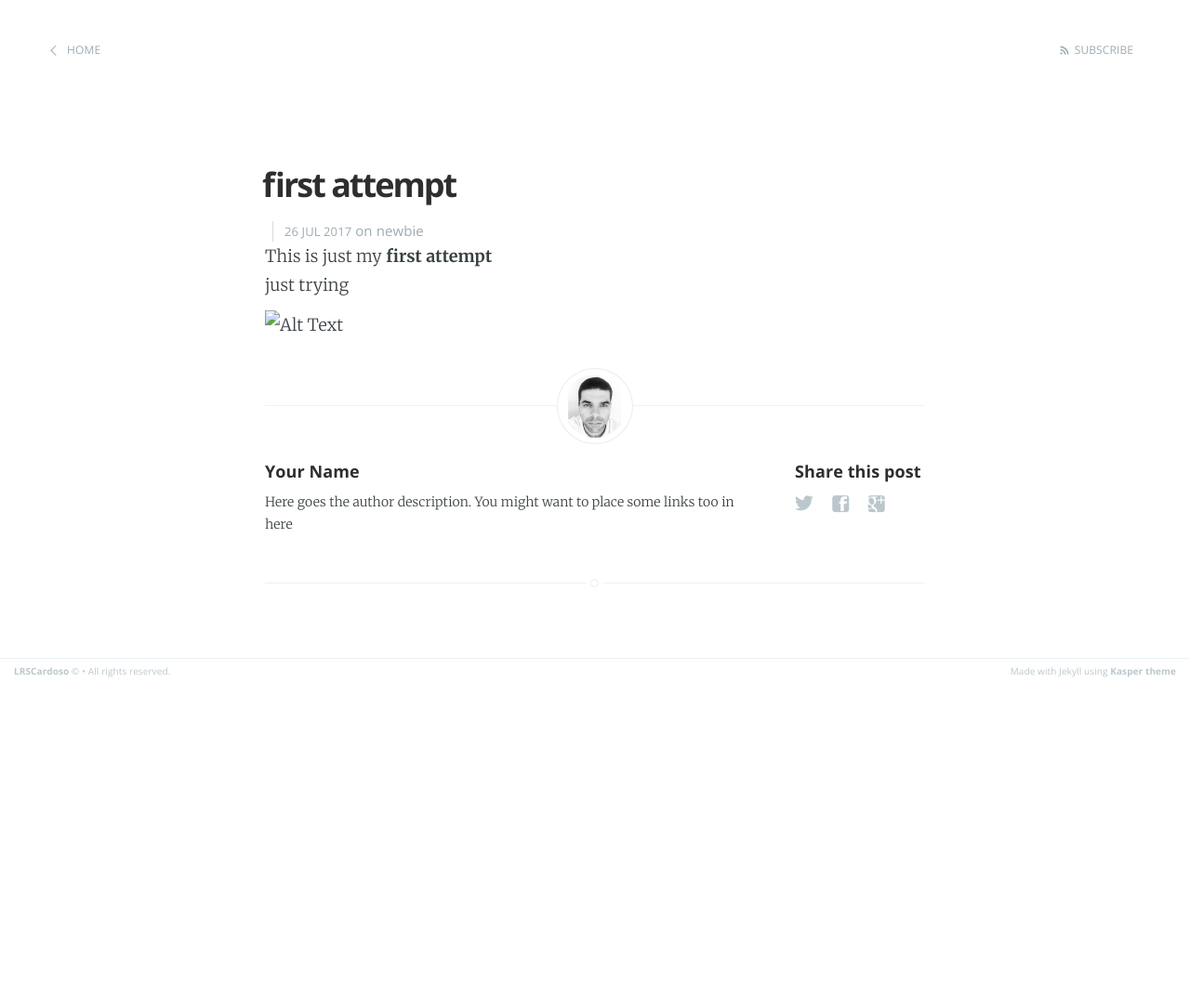
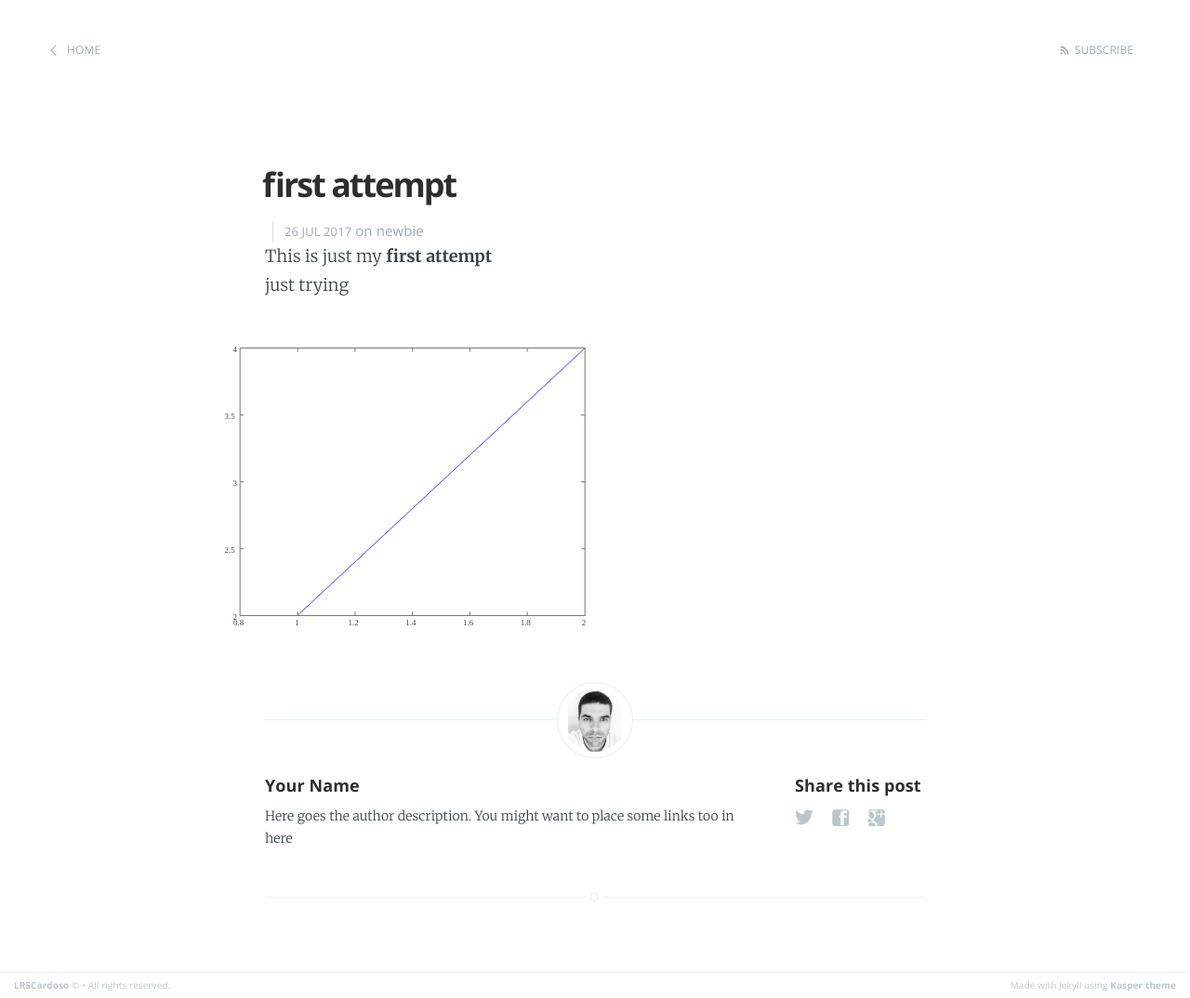
Before and after one commit to LRSCardoso/LRSCardoso.github.io, a Jekyll site: the page built from _posts/2017-07-26-my-first-attempt.md, in a window 1280 px wide. Shown: the whole page at 93% size. Built offline with Jekyll 4.4.1, drawn with Linux system fonts in a browser that asks for light colours; before the commit the page ends 900 px from its top, so only the background shows below that.

Commit message:
Update 2017-07-26-my-first-attempt.md

```diff
--- a/_posts/2017-07-26-my-first-attempt.md
+++ b/_posts/2017-07-26-my-first-attempt.md
@@ -8,4 +8,4 @@ categories: newbie
 This is just my **first attempt**
 <br>
 just trying
-![Alt Text](/_images/g422.png)
+![Alt Text](https://github.com/LRSCardoso/LRSCardoso.github.io/blob/master/_images/testesvg.svg)
```
